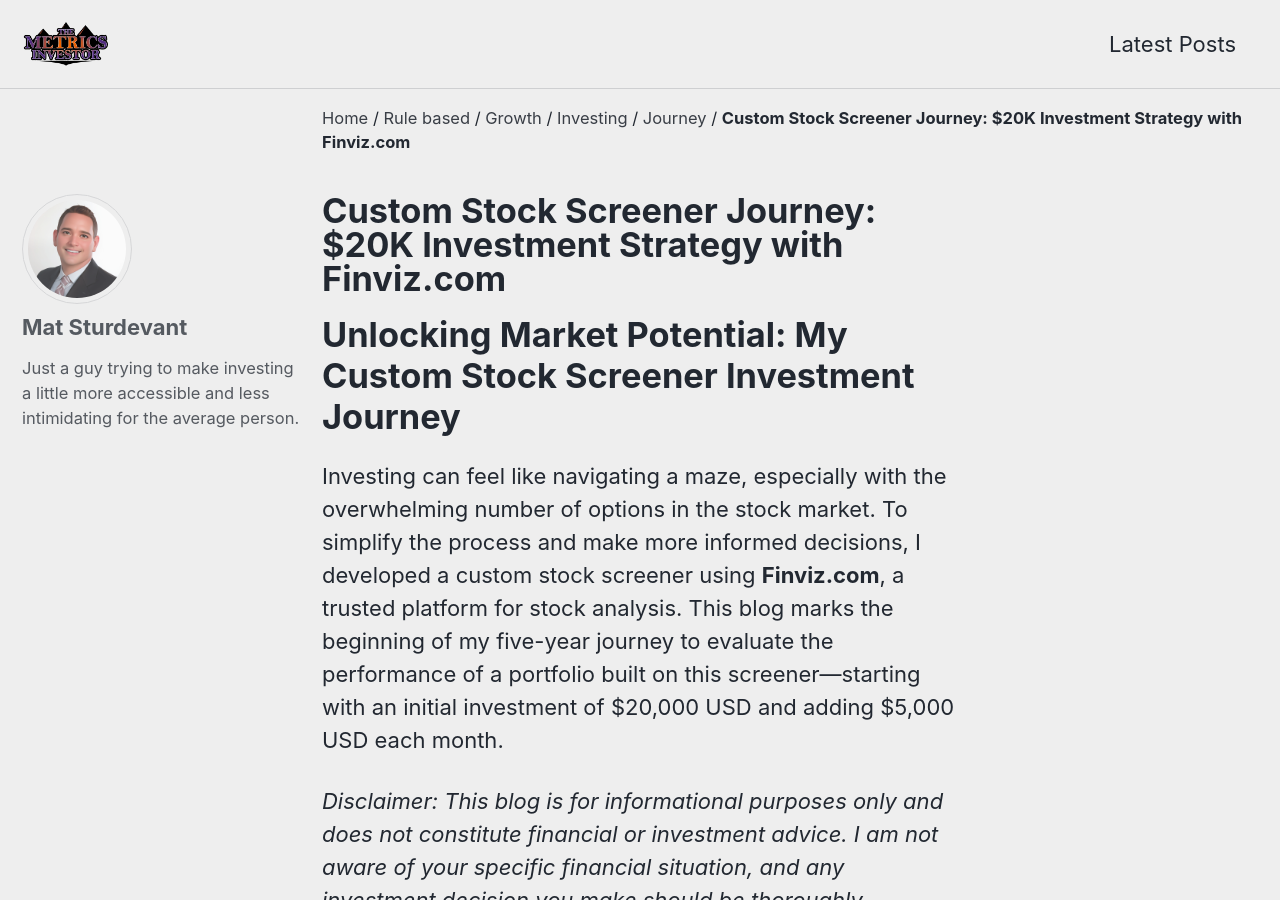
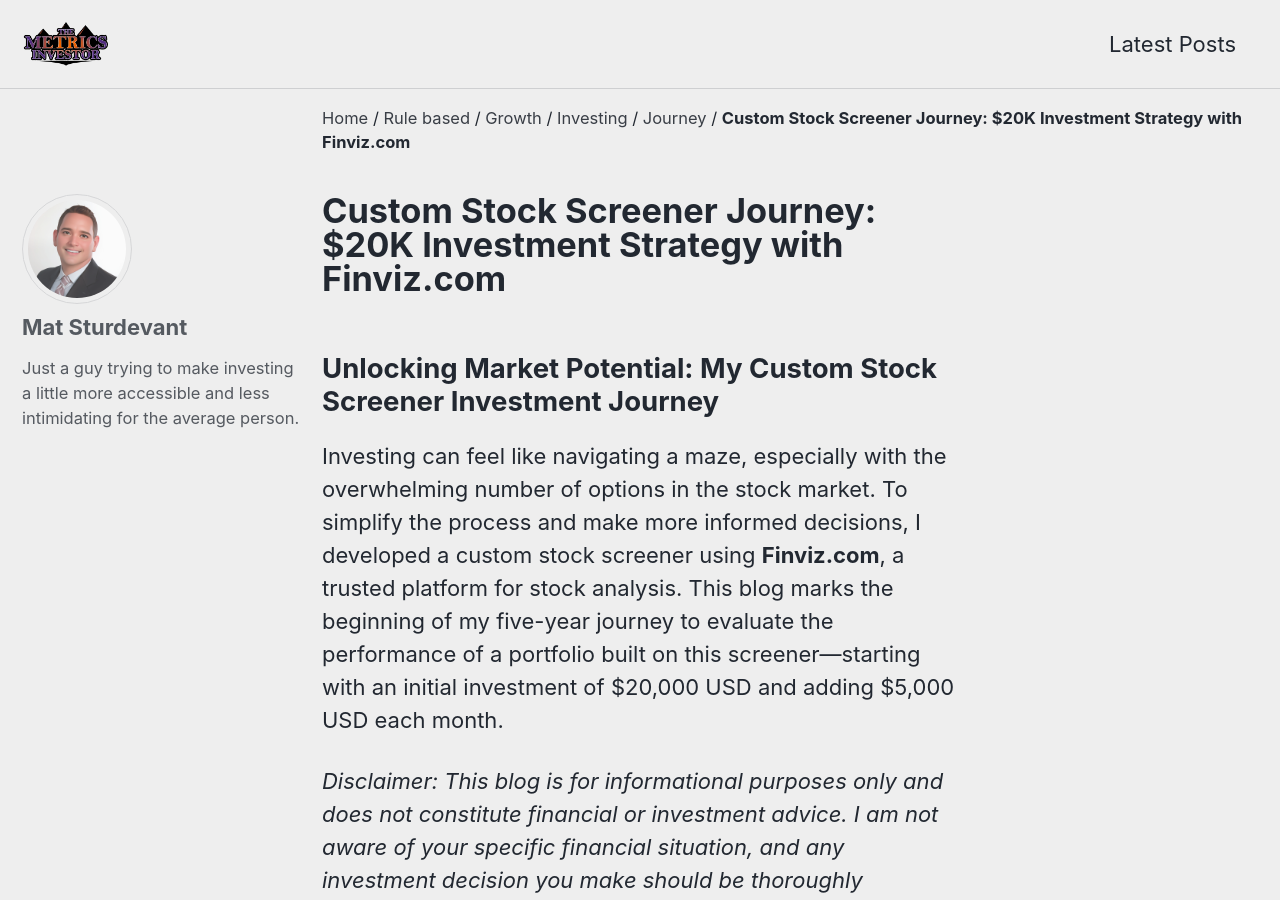
Before and after one commit to BreathHolder/TheMetricsInvestor, a Jekyll site: the page built from _posts/2024-12-31-rule-based-growth-investing-journey-part-01.md, in a window 1280 px wide and 900 px high. Built offline with Jekyll 4.4.1, drawn with Linux system fonts in a browser that asks for light colours; cached includes are drawn as plain includes.

Commit message:
fix header

```diff
--- a/_posts/2024-12-31-rule-based-growth-investing-journey-part-01.md
+++ b/_posts/2024-12-31-rule-based-growth-investing-journey-part-01.md
@@ -13,7 +13,7 @@
 author: Mat Sturdevant
 ---
 
-# Unlocking Market Potential: My Custom Stock Screener Investment Journey
+## Unlocking Market Potential: My Custom Stock Screener Investment Journey
 
 Investing can feel like navigating a maze, especially with the overwhelming number of options in the stock market. To simplify the process and make more informed decisions, I developed a custom stock screener using **Finviz.com**, a trusted platform for stock analysis. This blog marks the beginning of my five-year journey to evaluate the performance of a portfolio built on this screener—starting with an initial investment of $20,000 USD and adding $5,000 USD each month.
 
```
